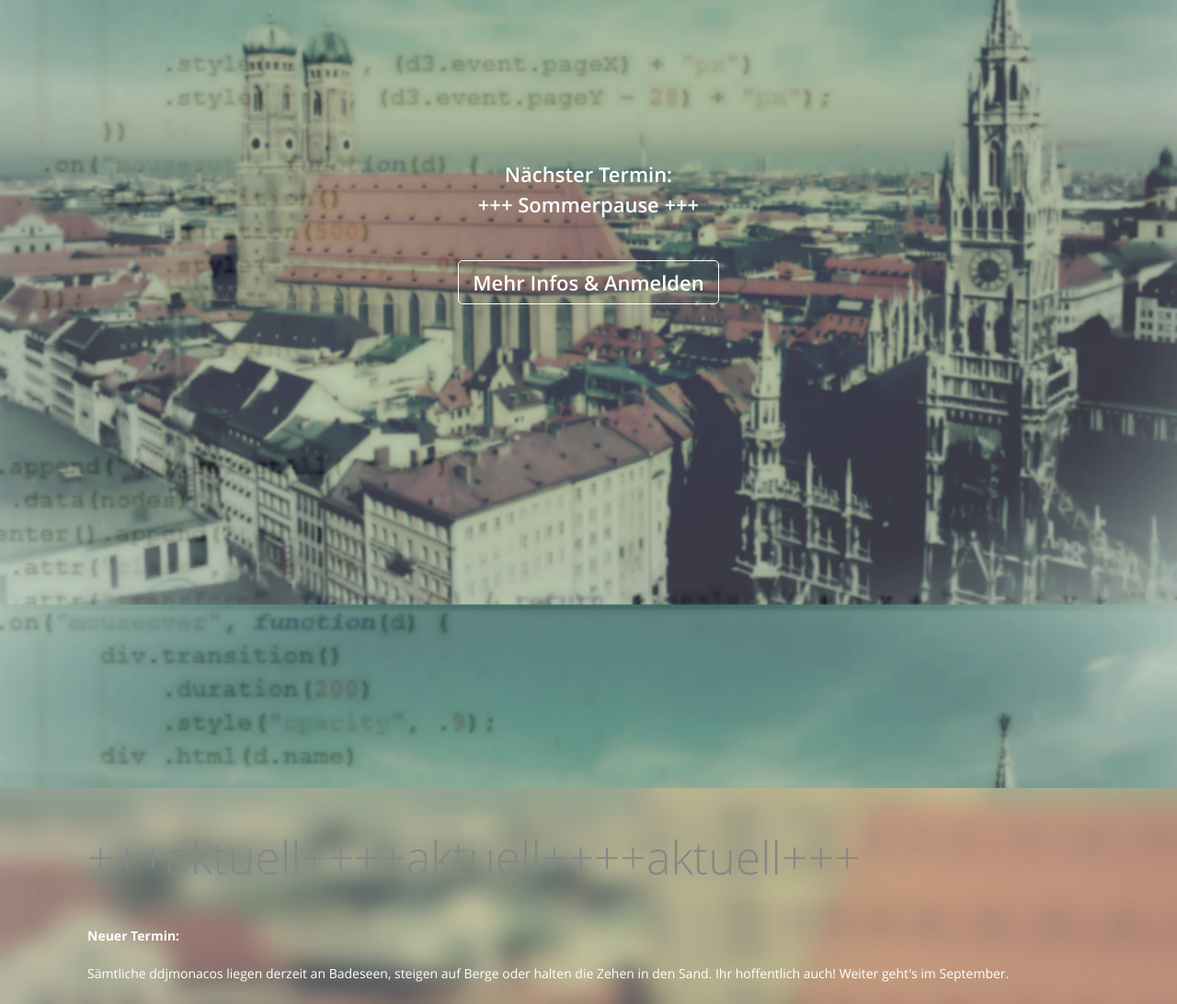
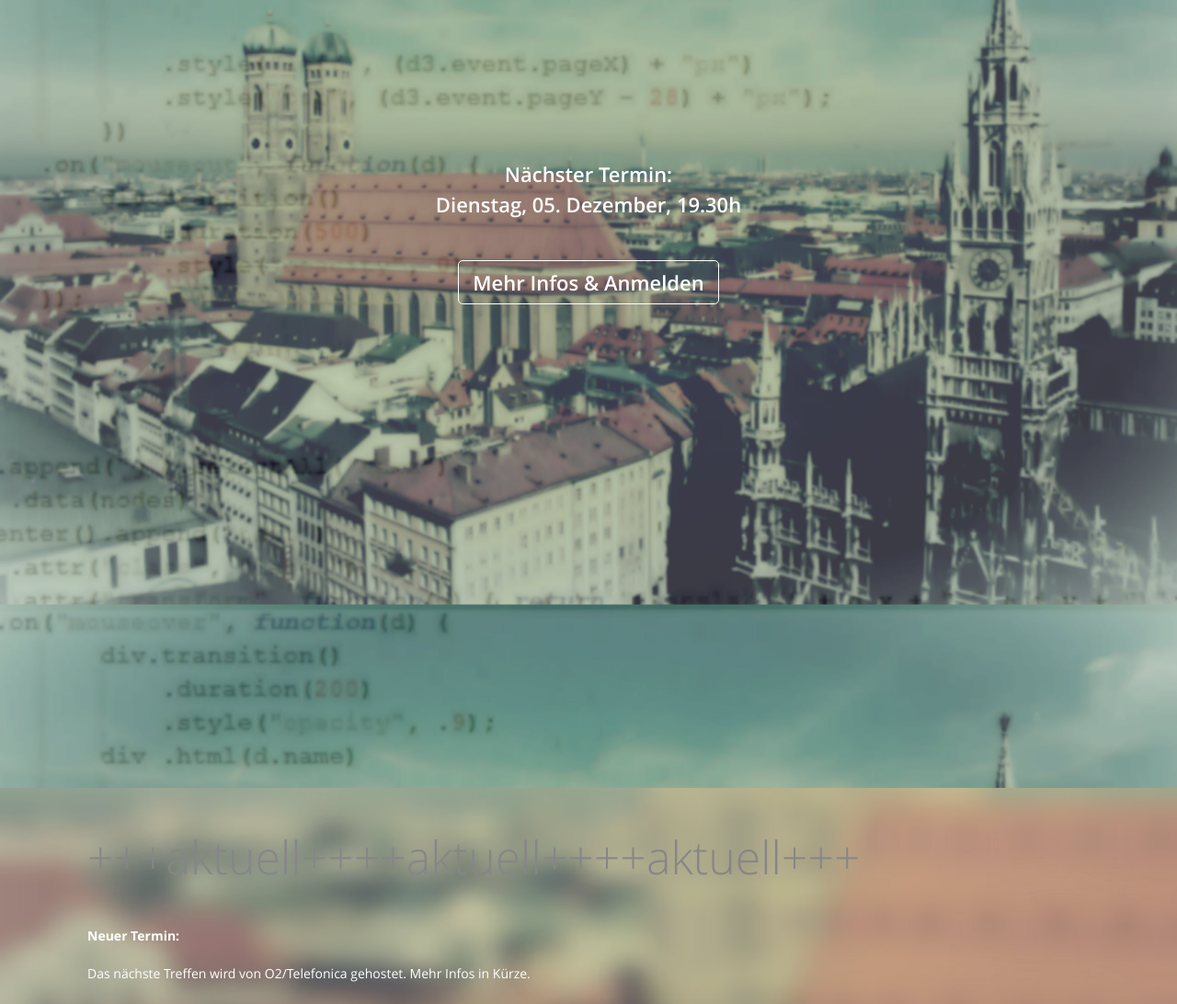
Before and after one commit to ddjmonaco/ddj-monaco.de, a plain HTML site: page index.html in a window 1280 px wide. Shown: the part 205-1297 px from the top of the page at 92% size. Drawn offline with Linux system fonts and the light colour scheme.

Commit message:
update index.html

```diff
--- a/index.html
+++ b/index.html
@@ -53,7 +53,7 @@
         	<p>Datenjournalismus und digitales Storytelling in München</p>
         	<p class="next-date">
         		Nächster Termin:<br>
-      		  +++ Sommerpause +++<br>
+      		  Dienstag, 05. Dezember, 19.30h<br>
             <br>
         		<a href="https://pad.okfn.de/p/ddjmonaco" target="_blank" class="btn-register">Mehr Infos &amp; Anmelden</a>
         	</p>
@@ -72,7 +72,7 @@
         <h2 class="post-title">+++aktuell++++aktuell++++aktuell+++</h2>
         <div class="post-content">
           <p><strong>Neuer Termin:</strong></p>
-          <p>Sämtliche ddjmonacos liegen derzeit an Badeseen, steigen auf Berge oder halten die Zehen in den Sand. Ihr hoffentlich auch! Weiter geht's im September.</p>
+          <p>Das nächste Treffen wird von O2/Telefonica gehostet. Mehr Infos in Kürze.</p>
           <p>Aktuelle Infos &nbsp;schreiben wir wie immer rechtzeitig in&nbsp;<a title="unser Pad" href="https://pad.okfn.de/p/ddjmonaco" target="_blank">unser Pad</a>&nbsp;und in&nbsp;unserem&nbsp;<a title="#ddjmonaco" href="https://twitter.com/ddjmonaco">Twitteraccount</a>&nbsp;sowie unter dem Hashtag #ddjmonaco.</p>
           <p>Und sonst so:<br>
           Das allererste ddjmonaco-Treffen hat BR-Volontärin Agnes Popp im&nbsp;<a href="http://blog.br.de/volos/2014/03/14/ddjmonaco-wenn-aus-codes-geschichten-werden/" target="_blank">BR-Voloblog</a> dokumentiert, das zweite Bernd Oswald in seinem <a href="http://www.journalisten-training.de/aus-und-fortbildung/daten-treibstoff-fuer-muenchner-journalisten/" target="_blank">Blog</a>.&nbsp;Danke dafür!</p>
```
